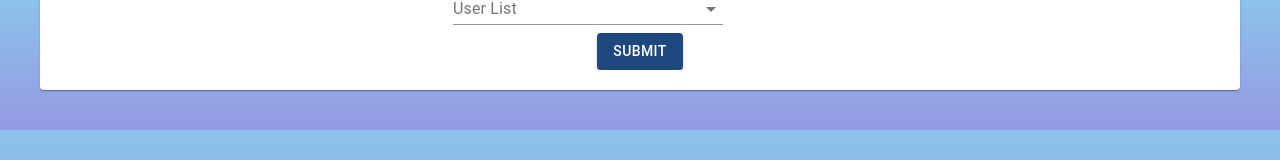
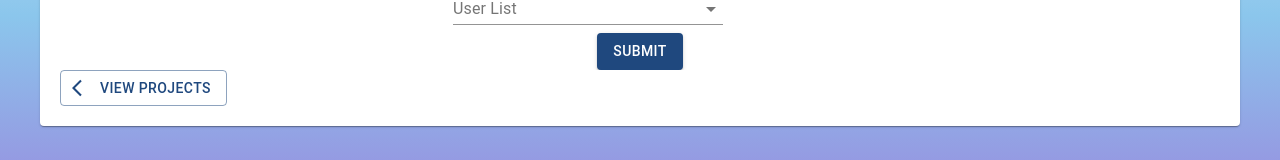
Before and after one commit to Aura313/amigoboards, a React (Create React App) app in the folder client/: page /projects/new-project in a window 1280 px wide. Shown: the part 469-629 px from the top of the page. Built offline with nearby package versions, Linux system fonts and the light colour scheme; no server answers; sample sign-in values are in the browser's storage.

Commit message:
Provide link to all projects in create new porject

```diff
--- a/client/src/pages/Projects/NewProject.js
+++ b/client/src/pages/Projects/NewProject.js
@@ -7,7 +7,9 @@ import NewProjectForm from '../../components/Projects/Form';
 import Config from '../../Configuration/Config.json';
 
 import { useParams } from 'react-router-dom';
-
+import { useNavigate } from 'react-router-dom';
+import Button from '@material-ui/core/Button';
+import ArrowBackIosIcon from '@material-ui/icons/ArrowBackIos';
 import { useDispatch, useSelector } from 'react-redux';
 import AuthService from '../../Services/AuthenticationService';
 import { getUser } from '../../store/Actions/user.actions';
@@ -19,6 +21,7 @@ export const NewProject = () => {
     dispatch(getUser(AuthService.getCurrentUser() || []));
   };
 
+  const navigate = useNavigate();
   useEffect(() => {
     setUserDetails();
   }, []);
@@ -27,11 +30,23 @@ export const NewProject = () => {
     user: { user },
   } = appState;
 
+  const handleNewProject = () => {
+    navigate(`/projects`);
+  };
+
   return (
     <div className='backgroundColor'>
       <Paper className='paper' elevation={1}>
         <Typography color='textSecondary'>Owner: {user.userName}</Typography>
         <NewProjectForm owner={user._id} ownerName={user.userName} />
+        <Button
+          startIcon={<ArrowBackIosIcon />}
+          onClick={handleNewProject}
+          variant='outlined'
+          color='primary'
+        >
+          View Projects
+        </Button>
       </Paper>
     </div>
   );
```
